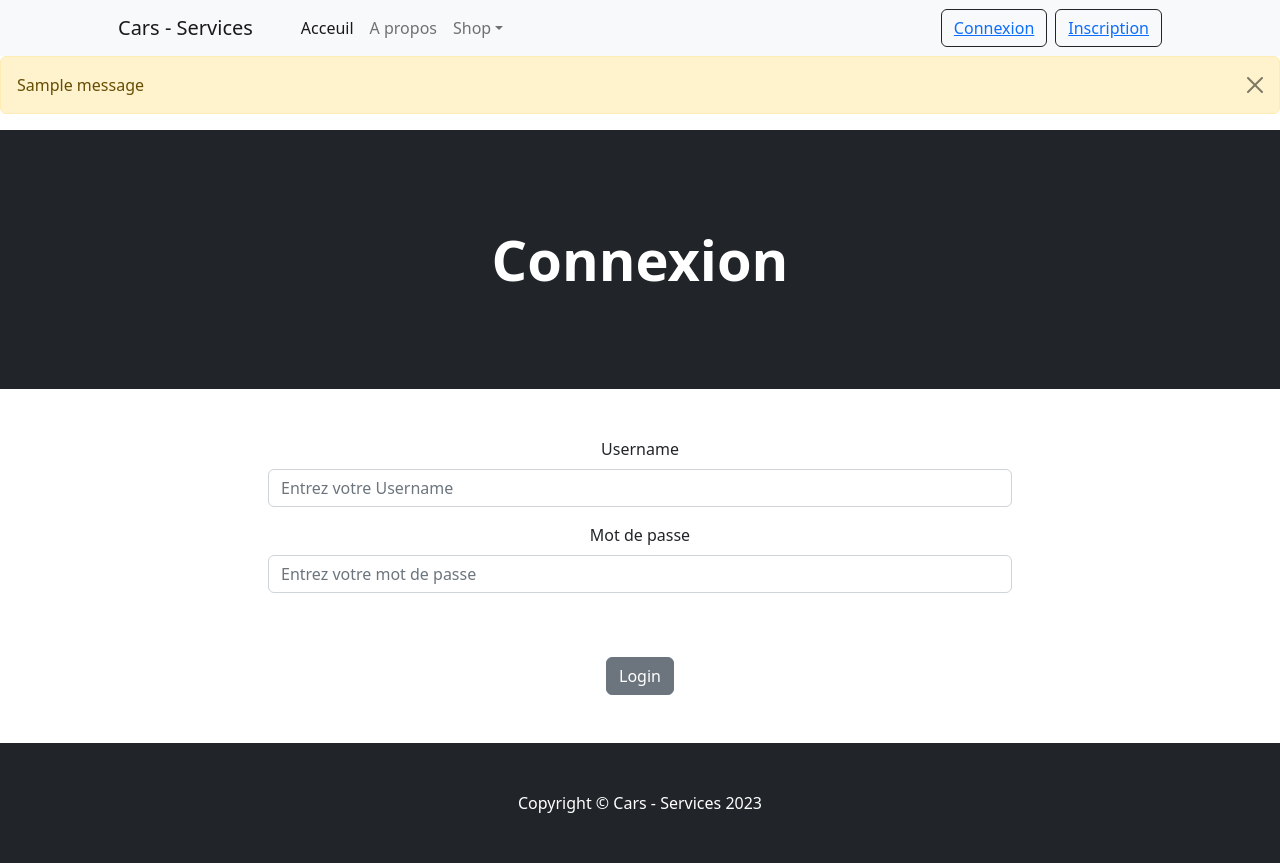
After one commit to abdellahkh/project_tfe, a Django app: page /login/ in a window 1280 px wide. The commit adds this page. Run offline with Django 4.2, Linux system fonts and the light colour scheme; one stand-in notice (Sample message) is shown; some libraries are stand-ins or nearby versions.

Commit message:
creation de template, ajout des pages login, register, about, allServices

```diff
--- /dev/null
+++ b/car_dealer/templates/base.html
@@ -0,0 +1,50 @@
+{% load static %}
+
+<!DOCTYPE html>
+<html lang="en">
+
+<head>
+    <meta charset="utf-8" />
+    <meta name="viewport" content="width=device-width, initial-scale=1, shrink-to-fit=no" />
+    <meta name="description" content="" />
+    <meta name="author" content="" />
+    <title>Cars - Services</title>
+    <!-- Favicon-->
+    <link rel="icon" type="image/x-icon" href="{% static 'assets/favicon.ico' %}" />
+    <!-- Bootstrap icons-->
+    <link href="https://cdn.jsdelivr.net/npm/bootstrap-icons@1.5.0/font/bootstrap-icons.css" rel="stylesheet" />
+    <!-- Core theme CSS (includes Bootstrap)-->
+    <link href="{% static 'css/styles.css' %}" rel="stylesheet" />
+</head>
+
+<body>
+{% include 'navbar.html' %}
+{% if messages %}
+{% for message in messages %}
+<div class="alert alert-warning alert-dismissible fade show" role="alert">
+    {{ message }}
+    <button type="button" class="btn-close" data-bs-dismiss="alert" aria-label="Close"></button>
+  </div>
+
+{% endfor %}
+
+{% endif %}
+
+{% block content %}
+
+{% endblock %}
+
+
+    <!-- Footer-->
+    <footer class="py-5 bg-dark">
+        <div class="container">
+            <p class="m-0 text-center text-white">Copyright &copy; Cars - Services 2023</p>
+        </div>
+    </footer>
+    <!-- Bootstrap core JS-->
+    <script src="https://cdn.jsdelivr.net/npm/bootstrap@5.2.3/dist/js/bootstrap.bundle.min.js"></script>
+    <!-- Core theme JS-->
+    <script src="{% static 'js/scripts.js' %}"></script>
+</body>
+
+</html>
--- /dev/null
+++ b/car_dealer/templates/login.html
@@ -0,0 +1,39 @@
+{% extends 'base.html' %}
+
+{% block content %}
+
+<!-- Header-->
+<header class="bg-dark py-5">
+    <div class="container px-4 px-lg-5 my-5">
+        <div class="text-center text-white">
+            <h1 class="display-4 fw-bolder">Connexion</h1>
+        </div>
+    </div>
+</header>
+<div class="container">
+    <div class="row">
+        <center>
+            <div class="col-8">
+                <br /><br />
+                <form method="POST" action="{% url 'login' %}">
+                    {% csrf_token %}
+                    <div class="mb-3">
+                        <label class="form-label">Username</label>
+                        <input type="text" class="form-control" name="username" placeholder="Entrez votre Username">
+                    </div>
+                    <div class="mb-3">
+                        <label class="form-label">Mot de passe</label>
+                        <input type="password" class="form-control" name="password"
+                            placeholder="Entrez votre mot de passe">
+                    </div>
+                    <br/><br/>
+                    <button type="submit" class="btn btn-secondary">Login</button>
+                </form>
+                <br /><br />
+            </div>
+        </center>
+    </div>
+</div>
+
+
+{% endblock %}
--- /dev/null
+++ b/car_dealer/templates/navbar.html
@@ -0,0 +1,55 @@
+<!-- Navigation-->
+<nav class="navbar navbar-expand-lg navbar-light bg-light">
+    <div class="container px-4 px-lg-5">
+        <a class="navbar-brand" href="{% url 'home' %}">Cars - Services</a>
+        <button class="navbar-toggler" type="button" data-bs-toggle="collapse" data-bs-target="#navbarSupportedContent"
+            aria-controls="navbarSupportedContent" aria-expanded="false" aria-label="Toggle navigation"><span
+                class="navbar-toggler-icon"></span></button>
+        <div class="collapse navbar-collapse" id="navbarSupportedContent">
+            <ul class="navbar-nav me-auto mb-2 mb-lg-0 ms-lg-4">
+                <li class="nav-item"><a class="nav-link active" aria-current="page" href="{% url 'home' %}">Acceuil</a>
+                </li>
+                <li class="nav-item"><a class="nav-link" href="{% url 'about' %}">A propos</a></li>
+                <li class="nav-item dropdown">
+                    <a class="nav-link dropdown-toggle" id="navbarDropdown" href="#" role="button"
+                        data-bs-toggle="dropdown" aria-expanded="false">Shop</a>
+                    <ul class="dropdown-menu" aria-labelledby="navbarDropdown">
+                        <li><a class="dropdown-item" href="#!">Tous les vehicules</a></li>
+                        <li><a class="dropdown-item" href="{% url 'services' %}">Tous les services</a></li>
+                        <li>
+                            <hr class="dropdown-divider" />
+                        </li>
+                        <li><a class="dropdown-item" href="#!">Nouveaux Vehicules</a></li>
+                        <li><a class="dropdown-item" href="#!">New Arrivals</a></li>
+                    </ul>
+                </li>
+            </ul>
+            <form class="d-flex">
+                {% if user.is_authenticated %}
+                <button class="btn btn-outline-dark me-2" type="submit">
+                    <i class="bi-person-fill me-1"></i>
+                    Profile
+                </button>
+                <button class="btn btn-outline-dark me-2" type="submit">
+                    <a href="{% url 'logout' %}">
+                        Logout
+                    </a>
+                </button>
+                {% else %}
+                <button class="btn btn-outline-dark me-2" type="submit">
+                    <a href="{% url 'login' %}">
+                        Connexion
+                    </a>
+                </button>
+
+                <button class="btn btn-outline-dark" type="submit">
+                    <a href="{% url 'register' %}">
+                        Inscription
+                    </a>
+                </button>
+                {% endif %}
+            </form>
+
+        </div>
+    </div>
+</nav>
--- a/car_dealer/urls.py
+++ b/car_dealer/urls.py
@@ -3,4 +3,10 @@ from . import views
 
 urlpatterns = [
     path('', views.home, name='home'),
+    path('login/', views.login_user, name='login'),
+    path('logout/', views.logout_user, name='logout'),
+    path('register/', views.register_user, name='register'),
+    path('about/', views.about, name='about'),
+    path('services/', views.allServices, name='services'),
+
 ]
--- a/car_dealer/views.py
+++ b/car_dealer/views.py
@@ -1,8 +1,40 @@
-from django.shortcuts import render
+from django.shortcuts import render, redirect
 from .models import Voiture
+from django.contrib.auth import authenticate, login, logout
+from django.contrib import messages
 
 # Create your views here.
 def home(request):
     voitures = Voiture.objects.all()
+    return render(request, 'home.html', {'voitures' :voitures})
 
-    return render(request, 'home.html', {'voitures' :voitures})
+def register_user(request):
+    return render(request, 'register.html', {})
+
+def login_user(request):
+    if request.method == "POST":
+        username = request.POST['username']
+        password = request.POST['password']
+        user = authenticate(request, username=username, password=password)
+        if user is not None:
+            login(request, user)
+            messages.success(request, ("Vous etes connecte..."))
+            return redirect('home')
+        else:
+            messages.success(request, ("Une erreur est survenue, veuillez reessayer..."))
+            return redirect('login')
+
+    else:
+        return render(request, 'login.html', {})
+
+def logout_user(request):
+    logout(request)
+    messages.success(request, ("Vous avez ete deconnecte..."))
+    return redirect('home')
+
+
+
+def about(request):
+    return render(request, 'about.html', {})
+def allServices(request):
+    return render(request, 'allServices.html', {})
```
Also changed, not shown: car_dealer/templates/about.html (added, +25 -0 lines), car_dealer/templates/allServices.html (added, +23 -0 lines), car_dealer/templates/home.html (+6 -81 lines), car_dealer/templates/register.html (added, +24 -0 lines), db.sqlite3.
